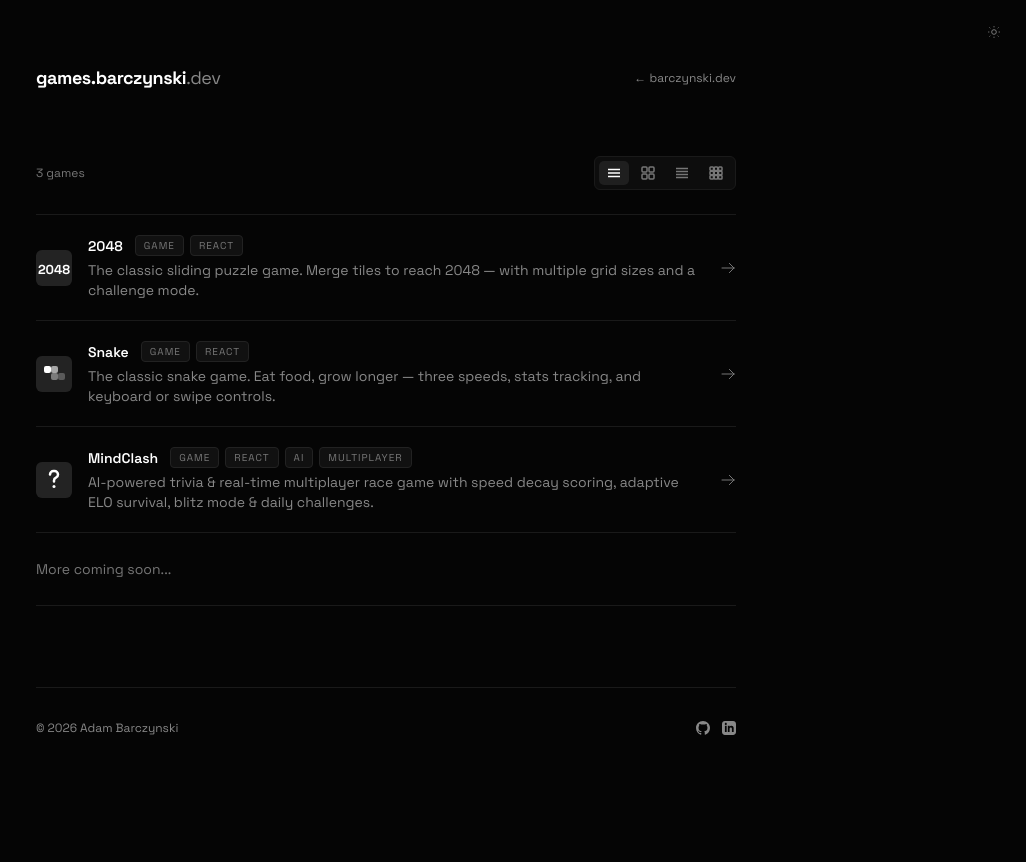
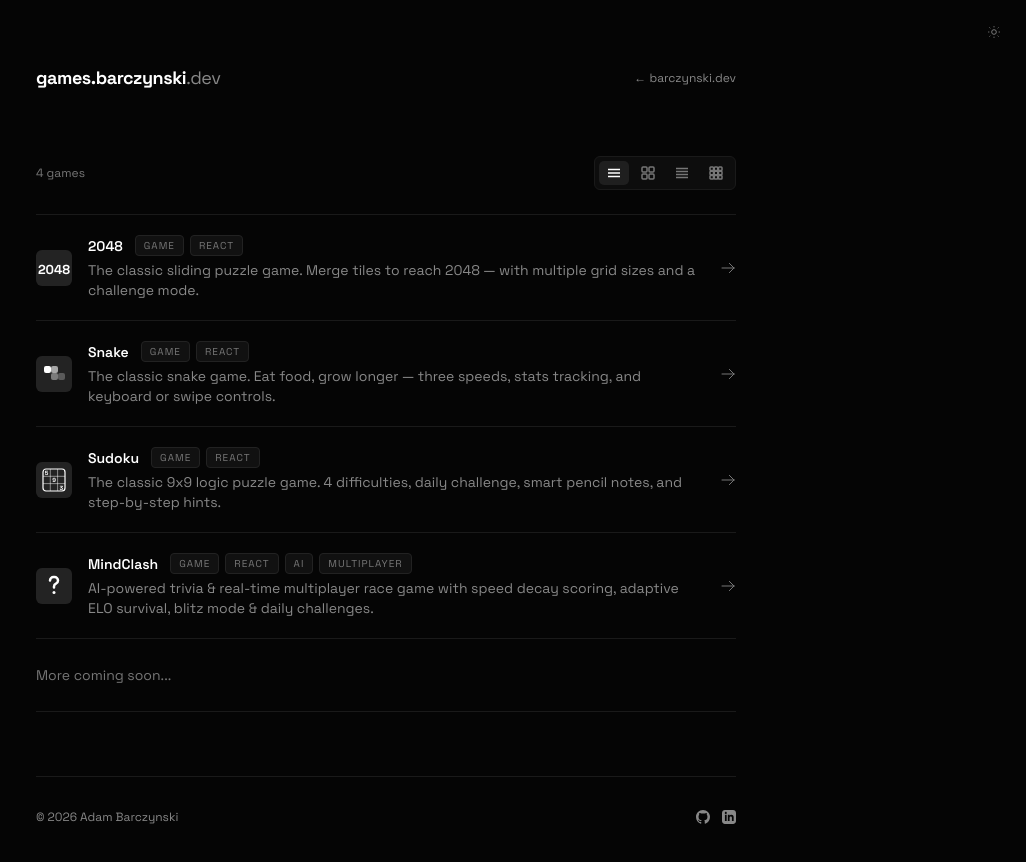
Before and after one commit to adambar88/games-website, a React (Vite) app: page / in a window 1280 px wide. Shown: the top 862 px of the page, without its empty margins (254-1280 px from the left). Before the commit the page ends 800 px from the top, so only its background shows below. Built offline with nearby package versions, Linux system fonts and the light colour scheme.

Commit message:
feat(sudoku): add sudoku game link to hub and nginx proxy

```diff
--- a/src/App.tsx
+++ b/src/App.tsx
@@ -36,6 +36,21 @@ const IconQuiz = () => (
   </svg>
 )
 
+// Sudoku icon — 3x3 grid with numbers
+const IconSudoku = () => (
+  <svg width="36" height="36" viewBox="0 0 36 36" fill="none">
+    <rect width="36" height="36" rx="6" fill="currentColor" fillOpacity="0.12" />
+    <rect x="7" y="7" width="22" height="22" rx="3" stroke="currentColor" strokeWidth="1.2" fill="none" />
+    <line x1="14.3" y1="7" x2="14.3" y2="29" stroke="currentColor" strokeWidth="0.8" strokeOpacity="0.6" />
+    <line x1="21.6" y1="7" x2="21.6" y2="29" stroke="currentColor" strokeWidth="0.8" strokeOpacity="0.6" />
+    <line x1="7" y1="14.3" x2="29" y2="14.3" stroke="currentColor" strokeWidth="0.8" strokeOpacity="0.6" />
+    <line x1="7" y1="21.6" x2="29" y2="21.6" stroke="currentColor" strokeWidth="0.8" strokeOpacity="0.6" />
+    <text x="10.6" y="13" textAnchor="middle" fontSize="6" fontWeight="700" fontFamily="Space Grotesk, sans-serif" fill="currentColor">5</text>
+    <text x="18" y="20.3" textAnchor="middle" fontSize="6" fontWeight="700" fontFamily="Space Grotesk, sans-serif" fill="currentColor">9</text>
+    <text x="25.3" y="27.6" textAnchor="middle" fontSize="6" fontWeight="700" fontFamily="Space Grotesk, sans-serif" fill="currentColor">3</text>
+  </svg>
+)
+
 const apps: AppEntry[] = [
   {
     title: '2048',
@@ -50,6 +65,13 @@ const apps: AppEntry[] = [
     path: '/snake/',
     tags: ['game', 'react'],
     icon: <IconSnake />,
+  },
+  {
+    title: 'Sudoku',
+    description: 'The classic 9x9 logic puzzle game. 4 difficulties, daily challenge, smart pencil notes, and step-by-step hints.',
+    path: '/sudoku/',
+    tags: ['game', 'react'],
+    icon: <IconSudoku />,
   },
   {
     title: 'MindClash',
```
Also changed, not shown: 1 other file (tests, documents, lock files or other folders).
